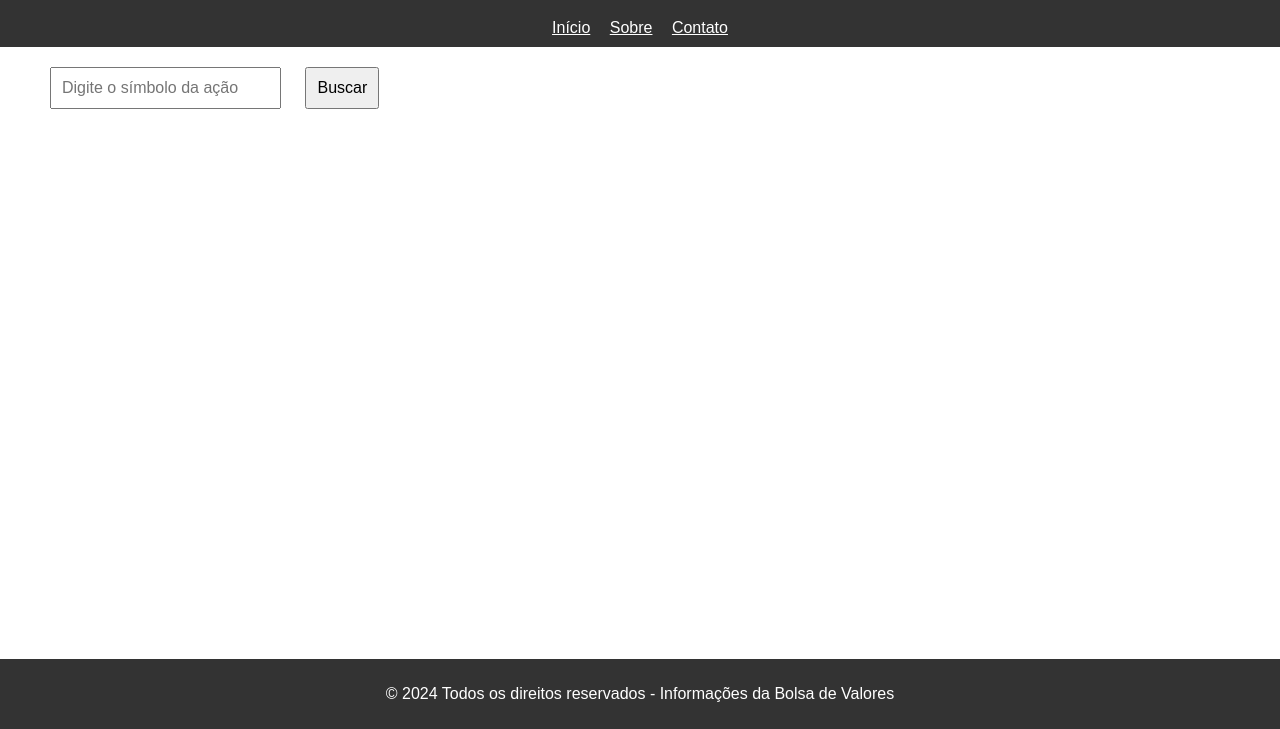
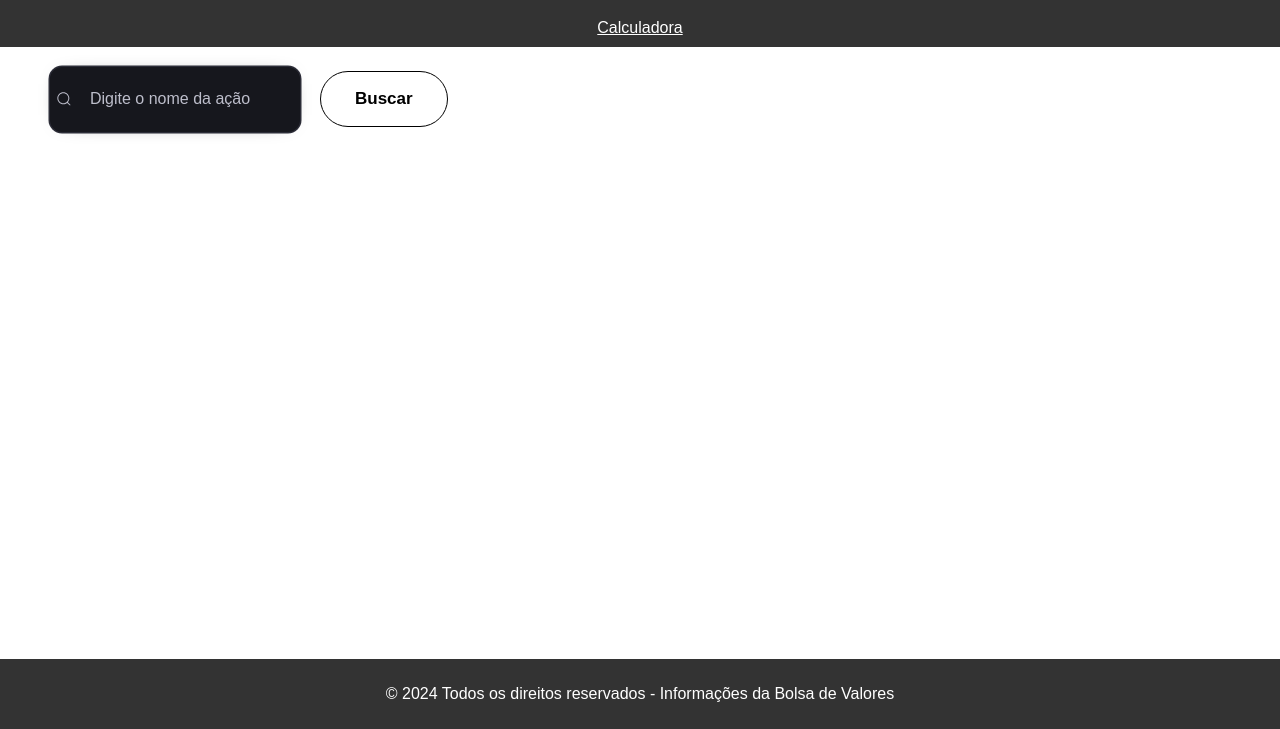
Before and after one commit to VolpeBA/ListaBolsa, a plain HTML site: page frontend/index.html in a window 1280 px wide. Shown: the part 71-800 px from the top of the page. Drawn offline with Linux system fonts and the light colour scheme.

Commit message:
adicionado pagina da calculadora

```diff
--- a/frontend/index.html
+++ b/frontend/index.html
@@ -16,9 +16,7 @@
         <div class="content">
             <h1>Informações da Bolsa de Valores</h1>
             <nav>
-                <a href="#home" style="color: white; margin-right: 15px;">Início</a>
-                <a href="#sobre" style="color: white; margin-right: 15px;">Sobre</a>
-                <a href="#contato" style="color: white;">Contato</a>
+                <a href="./calculator.html" style="color: white;">Calculadora</a>
             </nav>
         </div>
     </header>
@@ -27,8 +25,19 @@
     <main>
         <div class="content">
             <h2>Dados de Ações</h2>
-            <input type="text" id="symbol" placeholder="Digite o símbolo da ação">
-            <button onclick="getStockData()">Buscar</button>
+
+            <div class="group">
+                <svg viewBox="0 0 24 24" aria-hidden="true" class="search-icon">
+                    <g>
+                        <path
+                            d="M21.53 20.47l-3.66-3.66C19.195 15.24 20 13.214 20 11c0-4.97-4.03-9-9-9s-9 4.03-9 9 4.03 9 9 9c2.215 0 4.24-.804 5.808-2.13l3.66 3.66c.147.146.34.22.53.22s.385-.073.53-.22c.295-.293.295-.767.002-1.06zM3.5 11c0-4.135 3.365-7.5 7.5-7.5s7.5 3.365 7.5 7.5-3.365 7.5-7.5 7.5-7.5-3.365-7.5-7.5z">
+                        </path>
+                    </g>
+                </svg>
+
+                <input id="symbol" class="input" type="text" placeholder="Digite o nome da ação" name="searchbar" />
+                <button onclick="getStockData()">Buscar</button>
+            </div>
 
             <p id="error-message" style="color: red; display: none;"></p>
 
--- a/frontend/styles.css
+++ b/frontend/styles.css
@@ -4,7 +4,8 @@ body {
     padding: 0;
 }
 
-header, footer {
+header,
+footer {
     background-color: #333;
     color: #fff;
     padding: 10px 0;
@@ -25,7 +26,8 @@ footer {
 }
 
 main {
-    padding: 60px 20px; /* Para evitar sobreposição com o header */
+    padding: 60px 20px;
+    /* Para evitar sobreposição com o header */
 }
 
 .content {
@@ -38,7 +40,8 @@ main {
 }
 
 /* Estilos adicionais para formulário */
-input, button {
+input,
+button {
     margin: 10px;
     padding: 10px;
     font-size: 16px;
@@ -51,3 +54,77 @@ input, button {
     border-radius: 5px;
     background-color: #f9f9f9;
 }
+
+/* Estilo personalizado para o grupo de busca */
+.group {
+    display: flex;
+    line-height: 28px;
+    align-items: center;
+    position: relative;
+    max-width: 190px;
+}
+
+.input {
+    font-family: "Montserrat", sans-serif;
+    width: 200px;
+    height: 45px;
+    padding-left: 2.5rem;
+    box-shadow: 0 0 0 1.5px #2b2c37, 0 0 25px -17px #000;
+    border: 0;
+    border-radius: 12px;
+    background-color: #16171d;
+    outline: none;
+    color: #bdbecb;
+    transition: all 0.25s cubic-bezier(0.19, 1, 0.22, 1);
+    cursor: text;
+    z-index: 0;
+}
+
+.input::placeholder {
+    color: #bdbecb;
+}
+
+.input:hover {
+    box-shadow: 0 0 0 2.5px #2f303d, 0px 0px 25px -15px #000;
+}
+
+.input:active {
+    transform: scale(0.95);
+}
+
+.input:focus {
+    box-shadow: 0 0 0 2.5px #2f303d;
+}
+
+.search-icon {
+    position: absolute;
+    left: 1rem;
+    fill: #bdbecb;
+    width: 1rem;
+    height: 1rem;
+    pointer-events: none;
+    z-index: 1;
+}
+
+button {
+    background-color: white;
+    color: black;
+    border-radius: 10em;
+    font-size: 17px;
+    font-weight: 600;
+    padding: 1em 2em;
+    cursor: pointer;
+    transition: all 0.3s ease-in-out;
+    border: 1px solid black;
+    box-shadow: 0 0 0 0 black;
+}
+
+button:hover {
+    transform: translateY(-4px) translateX(-2px);
+    box-shadow: 2px 5px 0 0 black;
+}
+
+button:active {
+    transform: translateY(2px) translateX(1px);
+    box-shadow: 0 0 0 0 black;
+}
```
Also changed, not shown: frontend/calculator.html (added, +39 -0 lines), imagens/logo black-png.png (added), imagens/logo black.png (added), imagens/logo white-png.png (added).
